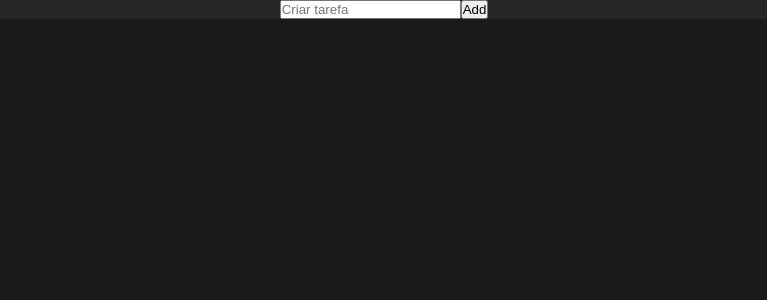
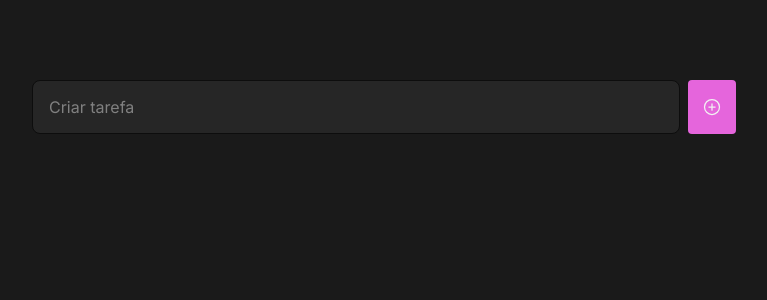
Before and after one commit to plmandreza/todo-list, a React (Vite) app: page / in a window 1280 px wide. Shown: the top 300 px of the page, without its empty margins (256-1023 px from the left). Built offline with nearby package versions, Linux system fonts and the light colour scheme; the HTML template or start-up script is replaced by a standard one.

Commit message:
add styles and phosphor icons

```diff
--- a/index.html
+++ b/index.html
@@ -1,10 +1,16 @@
 <!doctype html>
 <html lang="en">
   <head>
+    <link rel="preconnect" href="https://fonts.googleapis.com"/>
+    <link rel="preconnect" href="https://fonts.gstatic.com" crossorigin/>
+
     <meta charset="UTF-8" />
     <link rel="icon" type="image/svg+xml" href="/vite.svg" />
     <meta name="viewport" content="width=device-width, initial-scale=1.0" />
-    <title>Vite + React + TS</title>
+
+    <link href="https://fonts.googleapis.com/css2?family=Inter:wght@400;700&display=swap" rel="stylesheet"/>
+
+    <title>To Do</title>
   </head>
   <body>
     <div id="root">
--- a/package.json
+++ b/package.json
@@ -10,13 +10,11 @@
     "preview": "vite preview"
   },
   "dependencies": {
-    "feather-icons": "^4.29.1",
-    "feather-icons-react": "^0.7.0",
+    "@phosphor-icons/react": "^2.1.5",
     "react": "^18.2.0",
     "react-dom": "^18.2.0"
   },
   "devDependencies": {
-    "@types/feather-icons": "^4.29.4",
     "@types/react": "^18.2.66",
     "@types/react-dom": "^18.2.22",
     "@typescript-eslint/eslint-plugin": "^7.2.0",
--- a/src/components/Header/Header.module.css
+++ b/src/components/Header/Header.module.css
@@ -2,11 +2,54 @@
     display: flex;
     align-items: center;
     justify-content: center;
-    background-color: #262626;
+
+    padding-top: 5rem;
 }
 
-.newTask {
+.newTaskForm {
+    width: 100%;
+    max-width: 46rem;
+    height: 3.375rem;
+
+    display: flex;
+    gap: 0.5rem;
     padding: 0 1rem;
-    gap: 0.5rem;
-    width: 100%;
 }
+
+.newTaskForm input {
+    flex: 1;
+
+    height: 100%;
+
+    background-color: var(--gray-500);
+    font-size: 1rem;
+    color: var(--gray-100);
+
+    border: 1px solid var(--gray-700);
+    border-radius: 8px;
+
+    padding: 1rem;
+}
+
+.newTaskForm input::placeholder{
+    color: var(--gray-300);
+}
+
+.newTaskForm button {
+    width: 3rem;
+
+    display: flex;
+    align-items: center;
+    justify-content: center;
+
+    border: 0;
+
+    color: var(--gray-100);
+    background-color: var(--pink-500);
+
+    transition: background 0.1s;
+}
+
+.newTaskForm button:hover {
+    background-color: var(--pink-400);
+}
--- a/src/components/Header/index.tsx
+++ b/src/components/Header/index.tsx
@@ -1,11 +1,14 @@
 import styles from "./Header.module.css"
+import { PlusCircle } from "@phosphor-icons/react"
 
 export function Header() {
     return(
         <header className={styles.header}>
-            <form>
+            <form className={styles.newTaskForm}>
                 <input type="text" placeholder="Criar tarefa" />
-                <button>Add</button>
+                <button>
+                    <PlusCircle size={20}/>
+                </button>
             </form>
         </header>
     )
--- a/src/global.css
+++ b/src/global.css
@@ -2,8 +2,42 @@
     margin: 0;
     padding: 0;
     box-sizing: border-box;
+
+    font-family: 'Inter', sans-serif;
+}
+
+:root {
+    --gray-100: #F2F2F2;
+    --gray-200: #D9D9D9;
+    --gray-300: #808080;
+    --gray-400: #333333;
+    --gray-500: #262626;
+    --gray-600: #1A1A1A;
+    --gray-700: #0D0D0D;
+
+    --pink-400: #EF83E7;
+    --pink-500: #E565DC;
+    --pink-700: #682168;
+
+    --green-400:#65E671;
+
+    --red-500: #E25858;
 }
 
 body {
-    background-color: #1A1A1A;
+    background-color: var(--gray-600);
+    min-height: 100vh;
+    -webkit-font-smoothing: antialiased;
 }
+
+:focus {
+    outline: var(--pink-400);
+    border: 0;
+    box-shadow: 0 0 0 1px var(--pink-400);
+}
+
+button {
+    cursor: pointer;
+    border: 0;
+    border-radius: 4px;
+}
```
Also changed, not shown: 1 other file (tests, documents, lock files or other folders).
